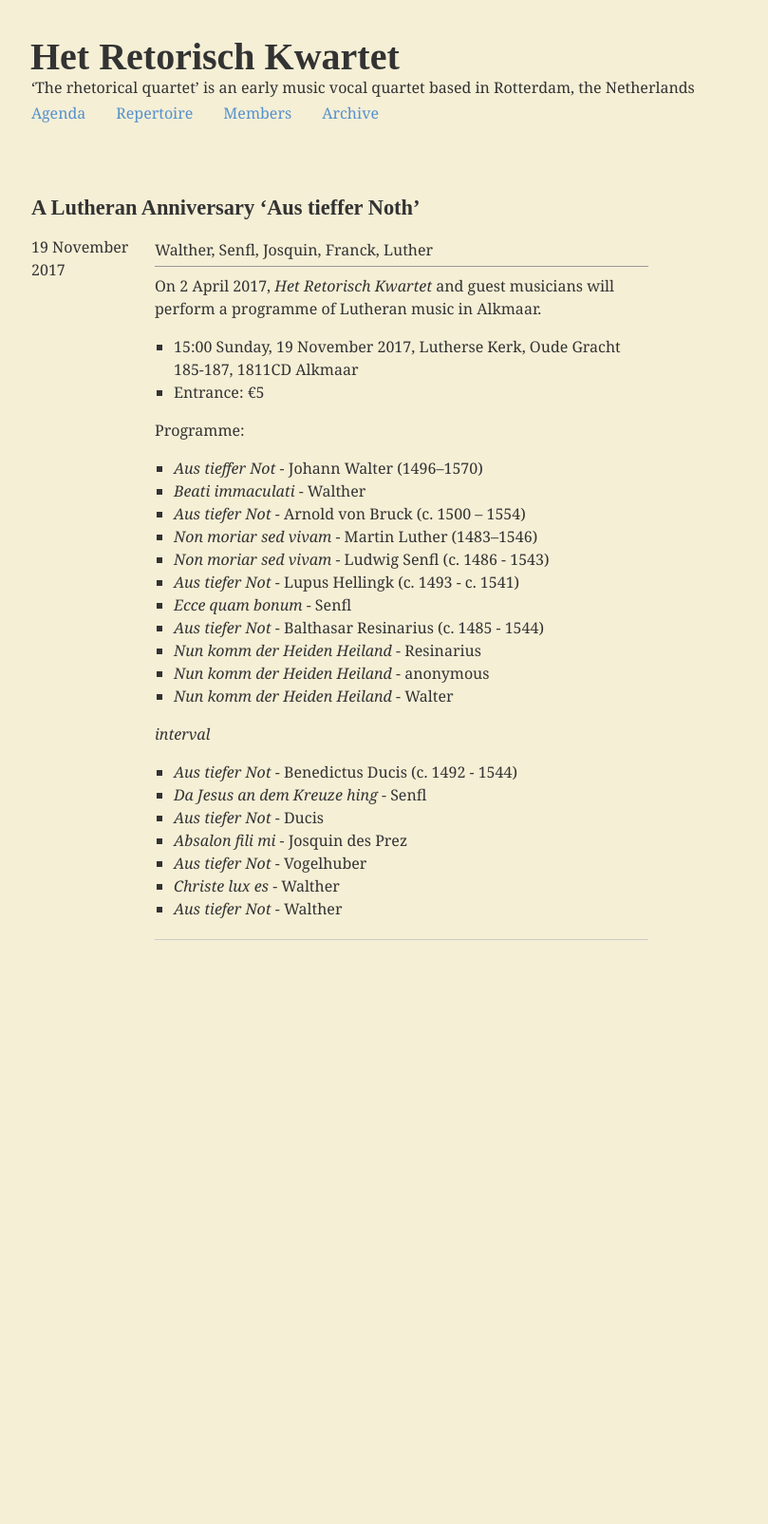
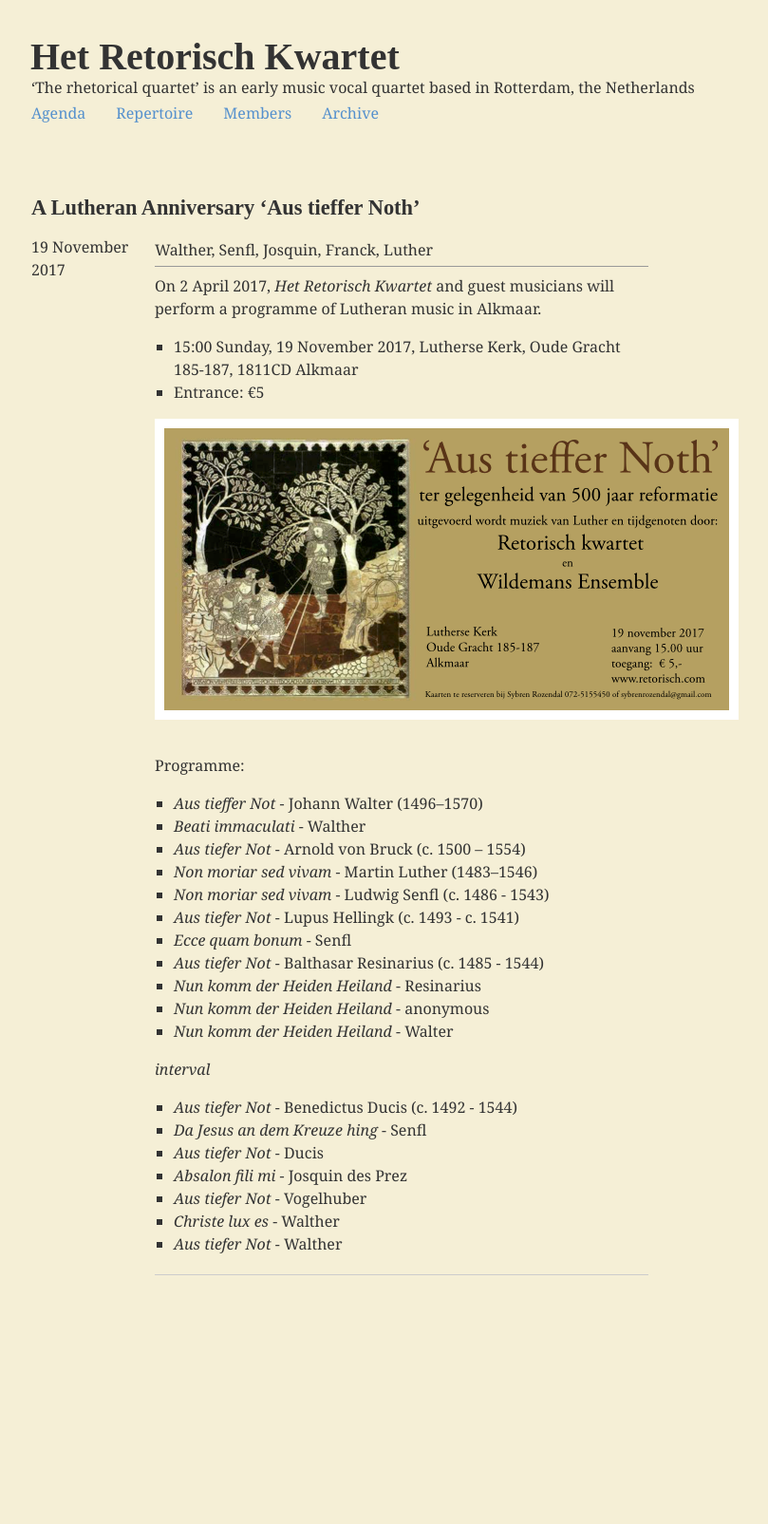
Before and after one commit to retorisch/retorisch.github.io, a Jekyll site: the page built from _posts/2017-11-19-concert.md, in a window 1280 px wide. Shown: the whole page at 95% size, without its empty margins (15-824 px from the left). Built offline with Jekyll 4.4.1, drawn with Linux system fonts in a browser that asks for light colours; some web fonts are replaced; before the commit the page ends 1252 px from its top, so only the background shows below that.

Commit message:
Add flyer

```diff
--- a/_posts/2017-11-19-concert.md
+++ b/_posts/2017-11-19-concert.md
@@ -10,6 +10,8 @@ On 2 April 2017, _Het Retorisch Kwartet_ and guest musicians will perform a prog
 
 * 15:00 Sunday, 19 November 2017, Lutherse Kerk, Oude Gracht 185-187, 1811CD Alkmaar
 * Entrance: €5
+
+![Flyer](image/2017-11-19-flyer.png)
 
 Programme:
 
```
Also changed, not shown: image/2017-11-19-flyer.png (added).
